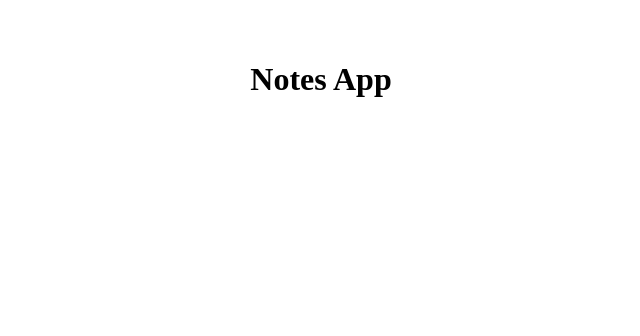
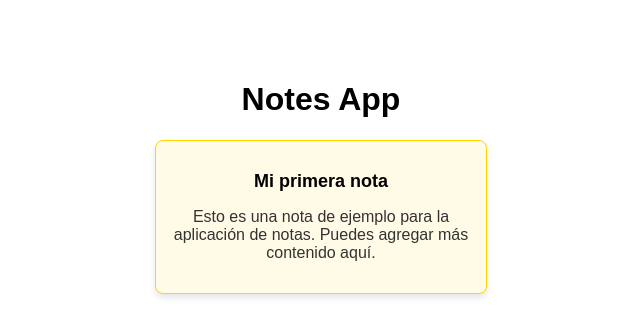
Before and after one commit to povdeveloper/notes-app, a React (Vite) app: page / in a window 1280 px wide. Shown: the top 336 px of the page, without its empty margins (319-959 px from the left). Built offline with nearby package versions, Linux system fonts and the light colour scheme.

Commit message:
feat: new card

```diff
--- a/src/App.css
+++ b/src/App.css
@@ -4,3 +4,30 @@
   padding: 2rem;
   text-align: center;
 }
+
+.app-container {
+  font-family: Arial, sans-serif;
+  padding: 20px;
+  text-align: center;
+}
+
+.note {
+  background-color: #fffbe6;
+  border: 1px solid #ffd700;
+  padding: 15px;
+  border-radius: 8px;
+  margin: 20px auto;
+  max-width: 300px;
+  box-shadow: 0px 4px 6px rgba(0, 0, 0, 0.1);
+}
+
+.note-title {
+  font-size: 18px;
+  font-weight: bold;
+  margin-bottom: 10px;
+}
+
+.note-content {
+  font-size: 16px;
+  color: #333;
+}
--- a/src/App.jsx
+++ b/src/App.jsx
@@ -3,9 +3,15 @@ import './App.css'
 function App() {
 
   return (
-    <>
+    <div className="app-container">
       <h1>Notes App</h1>
-    </>
+      <div className="note">
+        <h2 className="note-title">Mi primera nota</h2>
+        <p className="note-content">
+          Esto es una nota de ejemplo para la aplicación de notas. Puedes agregar más contenido aquí.
+        </p>
+      </div>
+    </div>
   )
 }
 
```
